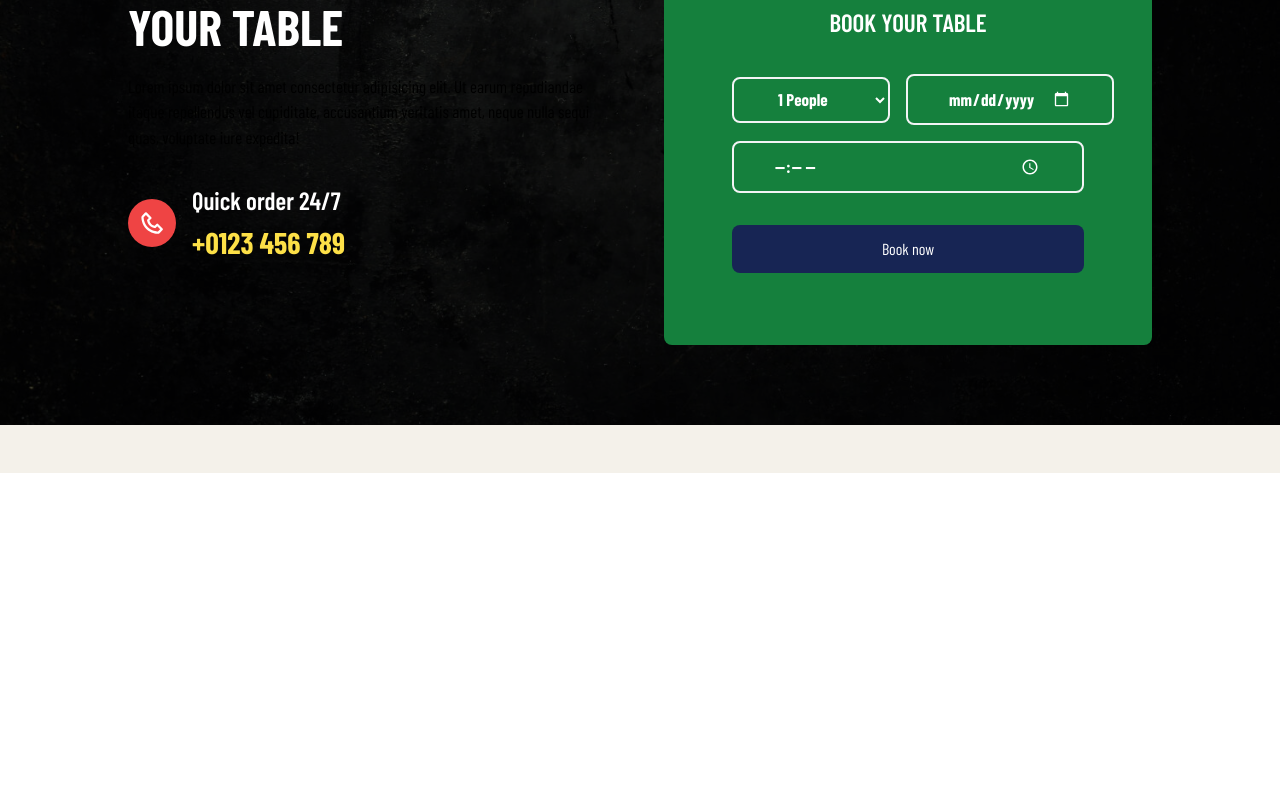
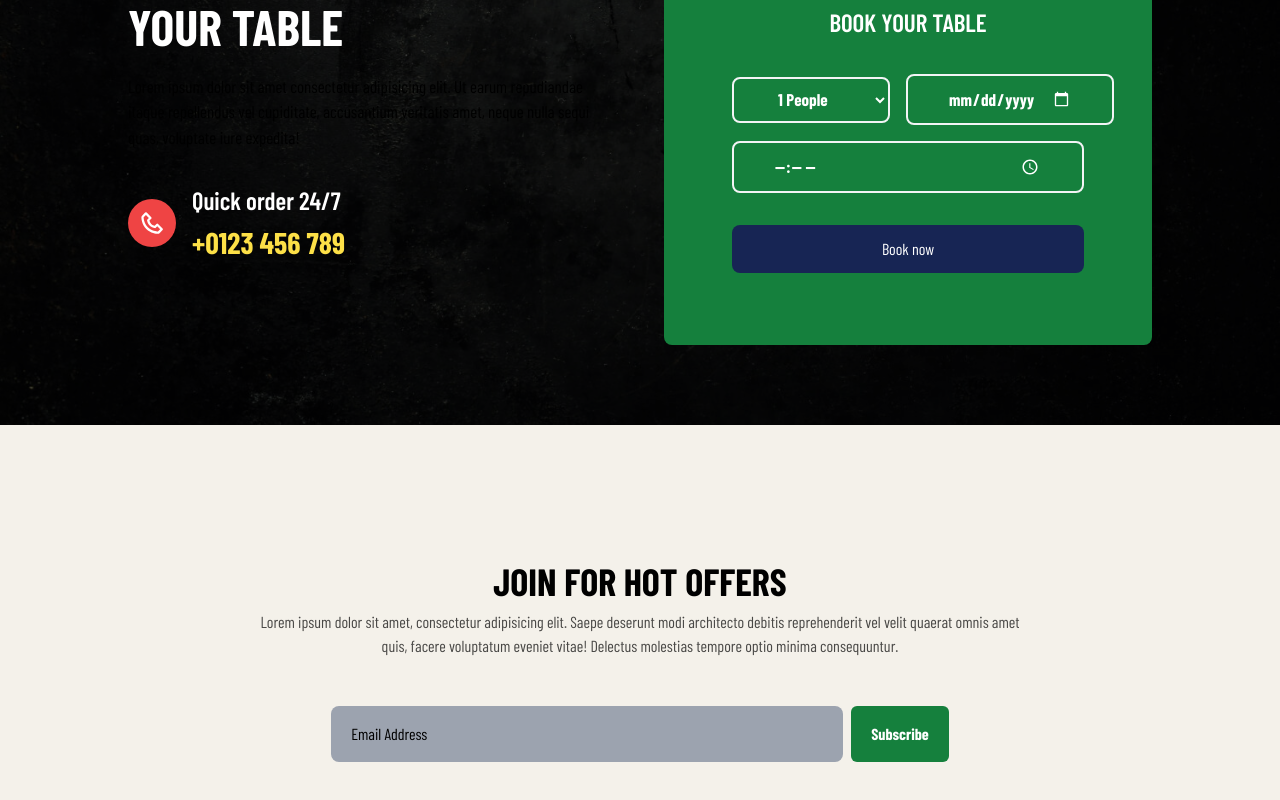
Before and after one commit to Anna-Borodaienko/Burger-Shop, a Next.js app: page / in a window 1280 px wide. Shown: the part 3938-4738 px from the top of the page. Before the commit the page ends 4411 px from the top, so only its background shows below. Built offline with nearby package versions, Linux system fonts and the light colour scheme; a web font is replaced by a local one.

Commit message:
feat: add Subscription section

```diff
--- a/app/components/Home.tsx
+++ b/app/components/Home.tsx
@@ -1,6 +1,7 @@
 import Delivery from './Delivery/Delivery';
 import Feature from './Features/Feature';
 import Hero from './Hero/Hero';
+import Newsletter from './Newsletter/Newsletter';
 import Popular from './Popular/Popular';
 import Reservation from './Reservation/Reservation';
 import Team from './Team/Team';
@@ -14,6 +15,7 @@
       <Delivery />
       <Team />
       <Reservation />
+      <Newsletter />
     </div>
   );
 };
--- /dev/null
+++ b/app/components/Newsletter/Newsletter.tsx
@@ -0,0 +1,34 @@
+const Newsletter = () => {
+  return (
+    <div className='pt-[5rem] pb-[5rem]'>
+      <div className='text-center'>
+        <h1
+          className='text-[28px] sm:text-[38px] md-[50px]
+        text-black font-bold uppercase'>
+          Join for hot offers
+        </h1>
+        <p className='text-black text-opacity-70 w-[85%] md:w-[60%] mx-auto'>
+          Lorem ipsum dolor sit amet, consectetur adipisicing elit. Saepe
+          deserunt modi architecto debitis reprehenderit vel velit quaerat omnis
+          amet quis, facere voluptatum eveniet vitae! Delectus molestias tempore
+          optio minima consequuntur.
+        </p>
+        <div className='flex items-center space-x-2 mt-[3rem] justify-center'>
+          <input
+            type='email'
+            placeholder='Email Address'
+            className='px-5 py-4 bg-gray-400 w-[40%] outline-none
+            rounded-lg placeholder:text-black'
+          />
+          <button
+            className='px-5 py-4 bg-green-700 hover:bg-green-900
+            transition-all duration-200 rounded-md text-white font-bold'>
+            Subscribe
+          </button>
+        </div>
+      </div>
+    </div>
+  );
+};
+
+export default Newsletter;
```
